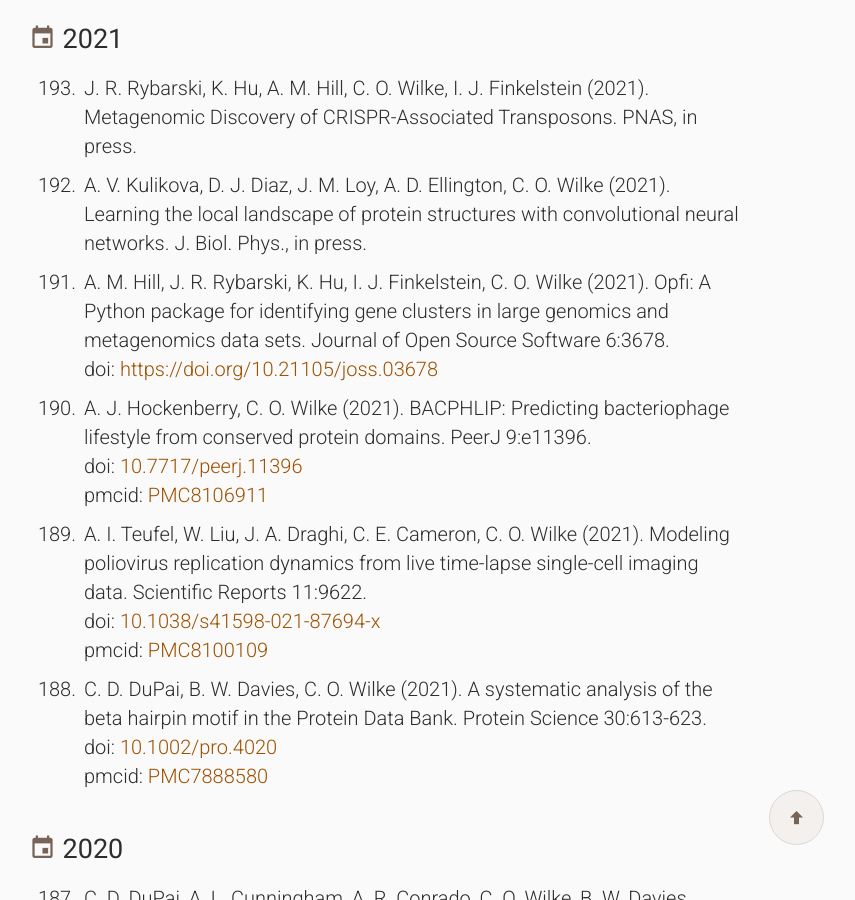
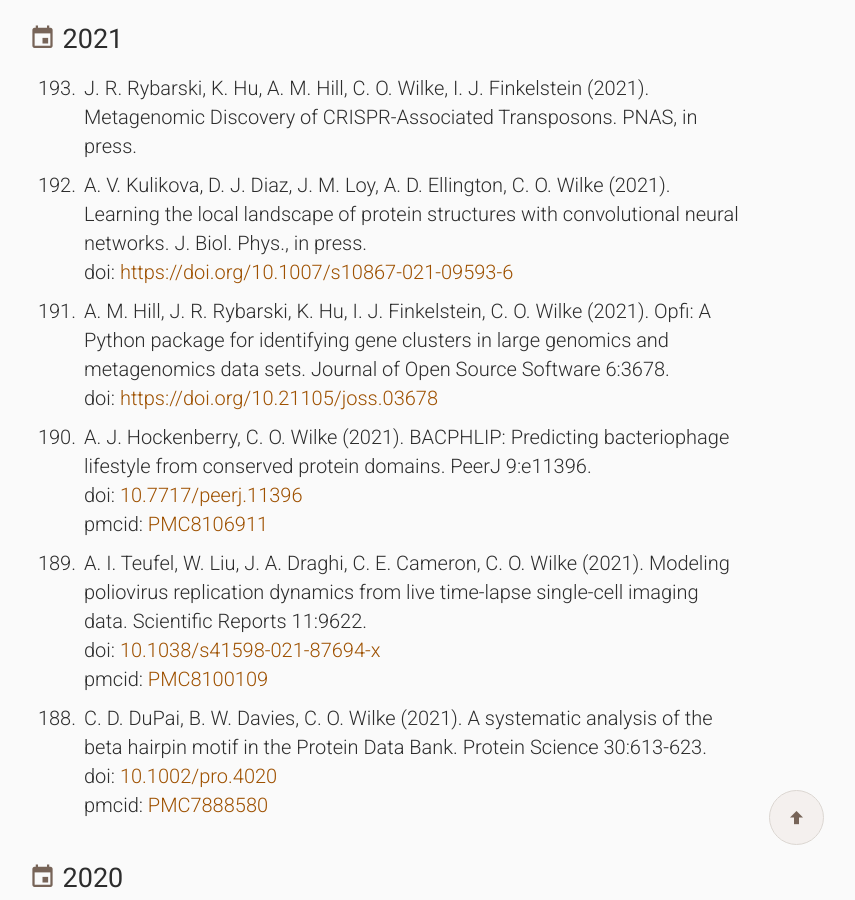
Before and after one commit to wilkelab/wilkelab.github.io, a Jekyll site: the page built from publications.html, in a window 1280 px wide and 900 px high, scrolled down 645 px. Shown: the whole window, without its empty margins (256-1111 px from the left). Built offline with Jekyll 4.4.1, drawn with Linux system fonts in a browser that asks for light colours; nearby versions of some CDN libraries; some of the changed lines change nothing that is shown.

Commit message:
update pubs

```diff
--- a/_data/publications.yml
+++ b/_data/publications.yml
@@ -25,6 +25,7 @@
   year: 2021
   title: Learning the local landscape of protein structures with convolutional neural networks.
   ref: "J. Biol. Phys., in press"
+  doi: https://doi.org/10.1007/s10867-021-09593-6
 
 - author: A. M. Hill, J. R. Rybarski, K. Hu, I. J. Finkelstein, C. O. Wilke
   year: 2021
```
